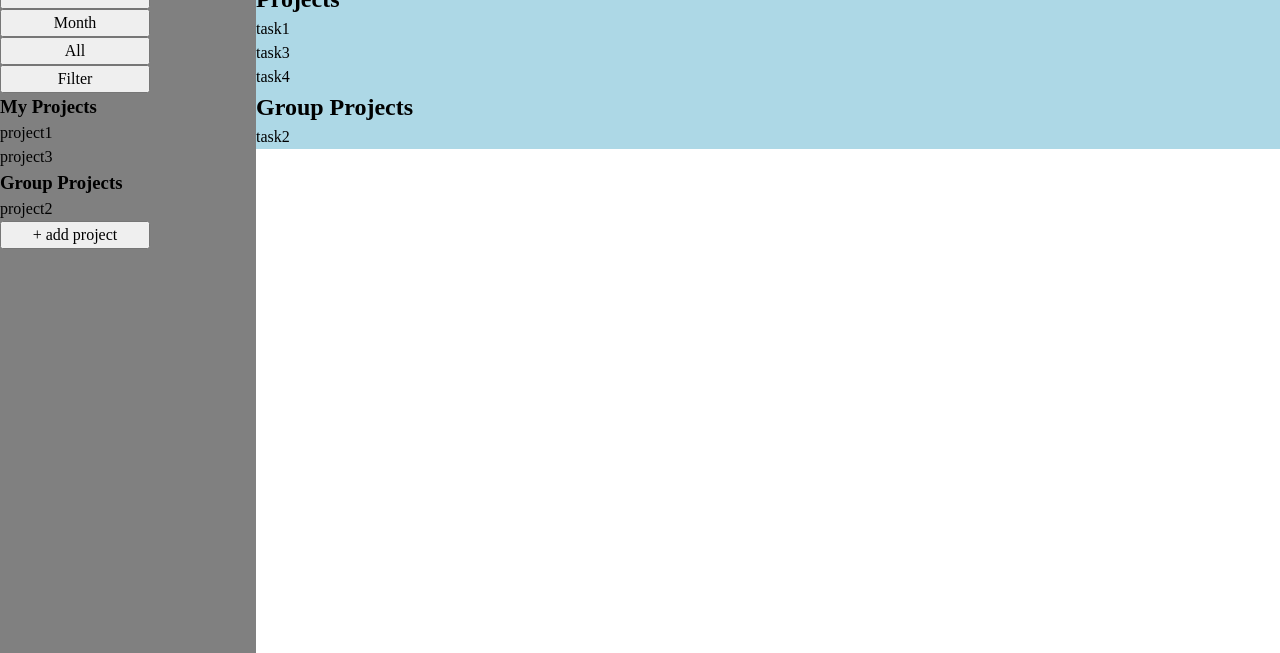
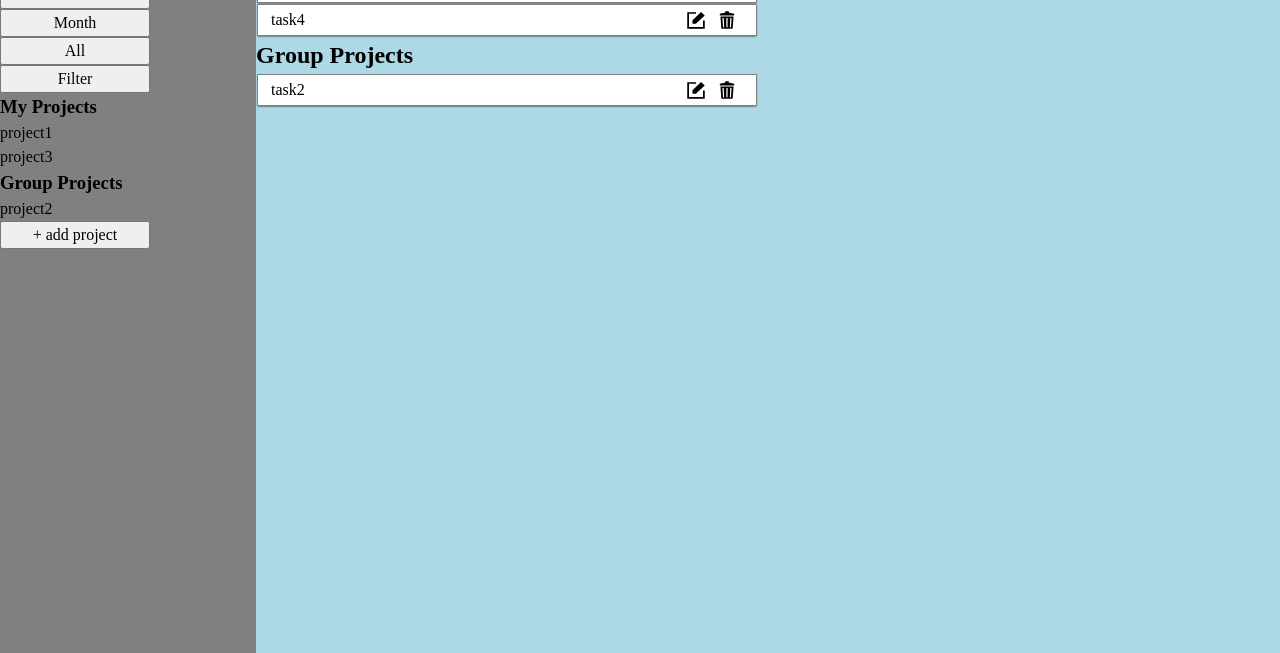
Before and after one commit to jfrb95/TODO-list, a website built with webpack: page src/template.html in a window 1280 px wide. Shown: the part 147-800 px from the top of the page. Built offline with nearby package versions, Linux system fonts and the light colour scheme.

Commit message:
make task display

```diff
--- a/src/js-modules/utils.js
+++ b/src/js-modules/utils.js
@@ -1,41 +1,104 @@
 //This is a module for utility functions to be used
 //  in many other modules
 
-//need a function that checks the project.type AND checks if the
-// project.date is today. Is there a way of generalizing the
+//Is there a way of generalizing the
 // filter callback functions?
 
 import { isToday } from "date-fns";
 import { isThisWeek } from "date-fns";
 import { isThisMonth } from "date-fns";
+import deleteSvg from "../img/delete.svg";
+import editSvg from "../img/edit.svg";
 const log = console.log;
 
 export const utilsInit = function() {
+
+    const svgs = {
+        edit: editSvg,
+        delete: deleteSvg,
+    };
+
     function addElementWithTextToContainer(element, text, container) {
         const newElement = document.createElement(element);
         newElement.textContent = text;
         container.appendChild(newElement);
     }
 
-    function addTaskToDomList(task, taskList) {
+    function addTaskToTaskList(task, taskList) {
         const taskElement = document.createElement("li");
-        taskElement.textContent = task.name;
+        createTaskVisualAndAddToElement(task.name, taskElement);
+        //taskElement.textContent = task.name;
         taskList.appendChild(taskElement);
     }
 
     function addNewTaskListToDom(data, container, ...filterFunctions) {
-        const taskList = document.createElement("li");
+        const taskList = document.createElement("ul");
         let filteredData = data.slice();
 
         for (const func of filterFunctions) {
             filteredData = filteredData.filter(func);
         }
         filteredData.forEach((task) => {
-                addTaskToDomList(task, taskList);
+                addTaskToTaskList(task, taskList);
             });
         container.appendChild(taskList);
     }
 
+    //Task visual builder functions
+
+    async function addFileContentToElement(url, element) {
+        const req = new Request(
+            url,
+            {
+                method: "GET",
+            }
+        );
+        await fetch(req)
+            .then((response) => response.text())
+            .then((text) => {
+                element.innerHTML = text;
+            })
+            .catch((error) => {
+                console.warn("Fetch failed", error.message)
+        });
+    }
+    async function addSmallIconToElement(iconName, element) {
+        await addFileContentToElement(svgs[iconName], element);
+        element.querySelector("svg").classList.add(...["small-icon", `${iconName}`]);
+    }
+    function buildVisualTask(name) {
+
+        const taskHTML = `
+            <div class="task">
+                <p>${name}</p>
+                <ul class="task-controls">
+                    <li><button class="icon-button edit">
+                    </button></li>
+                    <li><button class="icon-button delete">
+                    </button></li>
+                </ul>
+            </div>
+        `;
+
+        const taskFragment = document.createRange().createContextualFragment(taskHTML);
+
+        addSmallIconToElement("edit", taskFragment.querySelector("button.edit"));
+        addSmallIconToElement("delete", taskFragment.querySelector("button.delete"));
+
+        //What if in the future we wanted to
+        // add more svgs? Is there a way/design pattern that makes it
+        // so that adding more such things is easy?
+        // For example, a centralised list of "things", in this case
+        // "edit" and "delete", so that merely adding to this list
+        // will update all the necessary things elsewhere. Also, is
+        // there a way to generalise this to make it abstract enough
+        // to use with many other things?
+
+        return taskFragment;
+    }
+    function createTaskVisualAndAddToElement(taskName, element) {
+        element.appendChild(buildVisualTask(taskName));
+    }
 
     //CALLBACKS
 
@@ -61,8 +124,9 @@ export const utilsInit = function() {
 
     return {
         addElementWithTextToContainer,
-        addTaskToDomList,
+        addTaskToTaskList,
         addNewTaskListToDom,
+        createTaskVisualAndAddToElement,
 
         callback: {
             singleProjectFilter,
--- a/src/style.css
+++ b/src/style.css
@@ -73,3 +73,45 @@ li {
 .content {
     background-color: lightblue;
 }
+
+.task {
+    display: flex;
+    justify-content: space-between;
+    max-width: 500px;
+    height: 2em;
+    background-color: white;
+    border: solid 1px;
+    border-color: grey;
+    align-items: center;
+    padding: 0px 13px;
+    margin: 1px;
+    box-shadow: 0px 1px 2px -1px;
+}
+.task:hover {
+    background-color: #e9e9ea;
+}
+.task-controls {
+    display: grid;
+    gap: 8px;
+    grid-template-columns: repeat(2, 1fr);
+    align-items: center;
+    margin-right: 5px;
+}
+.icon-button {
+    background: none;
+    border: none;
+    padding: 0;
+    margin: 0;
+    cursor: pointer;
+    width: fit-content;
+    height: fit-content;
+    display: flex;
+    justify-content: center;
+    align-items: center;
+}
+.small-icon.delete:hover {
+    fill: crimson;
+}
+.small-icon.edit:hover {
+    fill: #2d55f7;
+}
--- a/src/template.html
+++ b/src/template.html
@@ -35,19 +35,10 @@
 
             <button class="new-project-button">+ add project</button>
         </nav>
-        <div class="temp-wrapper">
-            <div class="delete-this">
-                <div class="task">
-                    <p>Task Name</p>
-                    <ul class="task-controls">
-                        <li><button class="delete-task">Delete</button></li>
-                        <li><button class="change-task-details">Edit</button></li>
-                    </ul>
-                </div>
-            </div>
-            <div class="content" data-current-page="all">
-            </div>
+
+        <div class="content" data-current-page="all">
         </div>
+
         <dialog class="new-task">
             <form method="dialog">
                 <h4 class="dialog-header">New Task</h4>
```
Also changed, not shown: src/index.js (+9 -0 lines), src/img/delete.svg (added), src/img/edit.svg (added).
